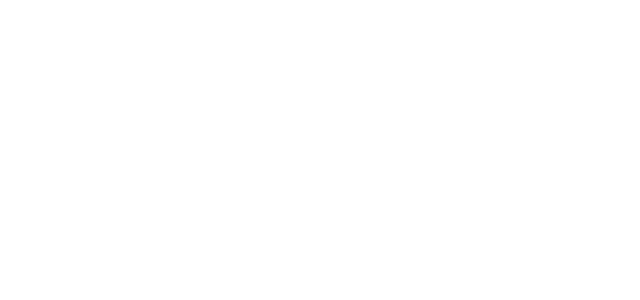
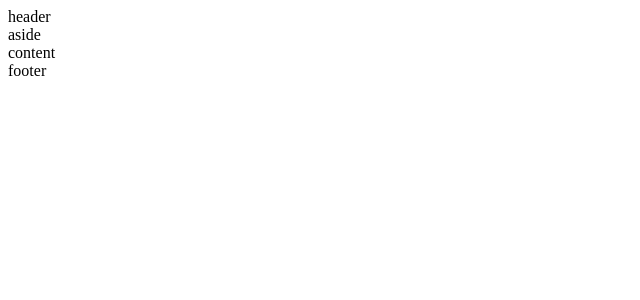
Before and after one commit to Aleks-JS/avia-search-app, an Angular app: page / in a window 1280 px wide. Shown: the top 300 px of the page, without its empty margins (0-640 px from the left). Built offline with nearby package versions, Linux system fonts and the light colour scheme.

Commit message:
connected fonts

```diff
--- a/src/app/app.component.html
+++ b/src/app/app.component.html
@@ -1,8 +1,8 @@
 <div class="wrapper">
-  <header class="header"></header>
+  <header class="header">header</header>
   <main class="page">
-    <aside class="page"></aside>
-    <div class="page__content"></div>
+    <aside class="page">aside</aside>
+    <div class="page__content">content</div>
   </main>
-  <footer class="footer"></footer>
+  <footer class="footer">footer</footer>
 </div>
```
